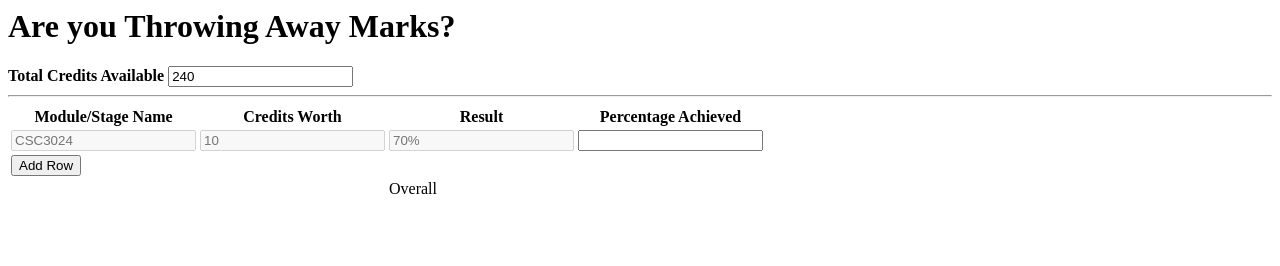
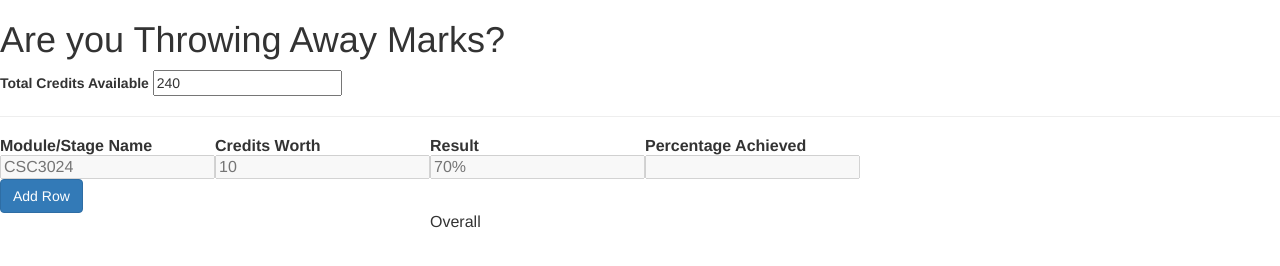
Before and after one commit to StudentsNCL/marks, a plain HTML site: page index.html in a window 1280 px wide. Drawn offline with nearby package versions, Linux system fonts and the light colour scheme.

Commit message:
Add bootstrap

```diff
--- a/index.html
+++ b/index.html
@@ -1,5 +1,9 @@
 
 <html>
+
+<head>
+    <link href="https://maxcdn.bootstrapcdn.com/bootstrap/3.3.2/css/bootstrap.min.css" rel="stylesheet">
+</head>
 
 <body>
 
@@ -25,13 +29,13 @@
             <td><input type="text" class="moduleName" placeholder="CSC3024" disabled /></td>
             <td><input type="text" class="creditsWorth" placeholder="10" disabled /></td>
             <td><input type="text" class="result" placeholder="70%" disabled /></td>
-            <td><input type="text" class="pcOfDegree" /></td>
+            <td><input type="text" class="pcOfDegree" disabled /></td>
         </tr>
 
         <tr id="addRow">
 
             <td>
-                <input type="button" id="addRow" value="Add Row" />
+                <button class="btn btn-primary" id="addRow">Add Row</button>
             </td>
 
         </tr>
@@ -46,6 +50,7 @@
 
     <script src="jquery-2.1.3.min.js" type="text/javascript"></script>
     <script src="marks.js" type="text/javascript"></script>
+    <script src="https://maxcdn.bootstrapcdn.com/bootstrap/3.3.2/js/bootstrap.min.js"></script>
 
 </body>
 
--- a/marks.js
+++ b/marks.js
@@ -3,7 +3,7 @@ var rowTemplate = $('tr.exampleRow').clone().addClass('module');
 
 rowTemplate.find('input:not(.pcOfDegree)').prop('disabled', false).removeAttr('placeholder');
 
-$(document).on('click', '#addRow input', function() {
+$(document).on('click', '#addRow button', function() {
 
     $('#addRow').before(rowTemplate.clone());
     $('.moduleName:last').focus();
```
